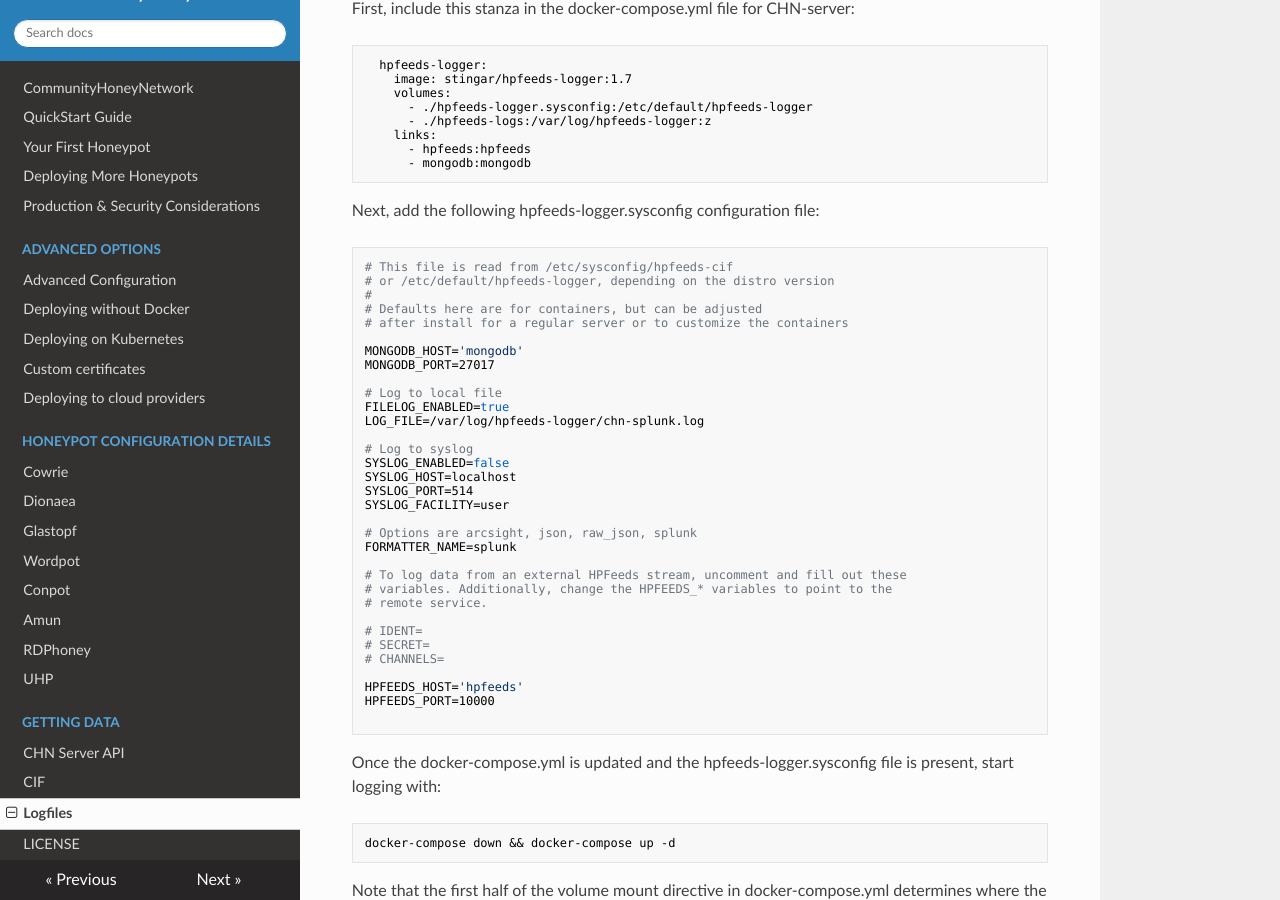
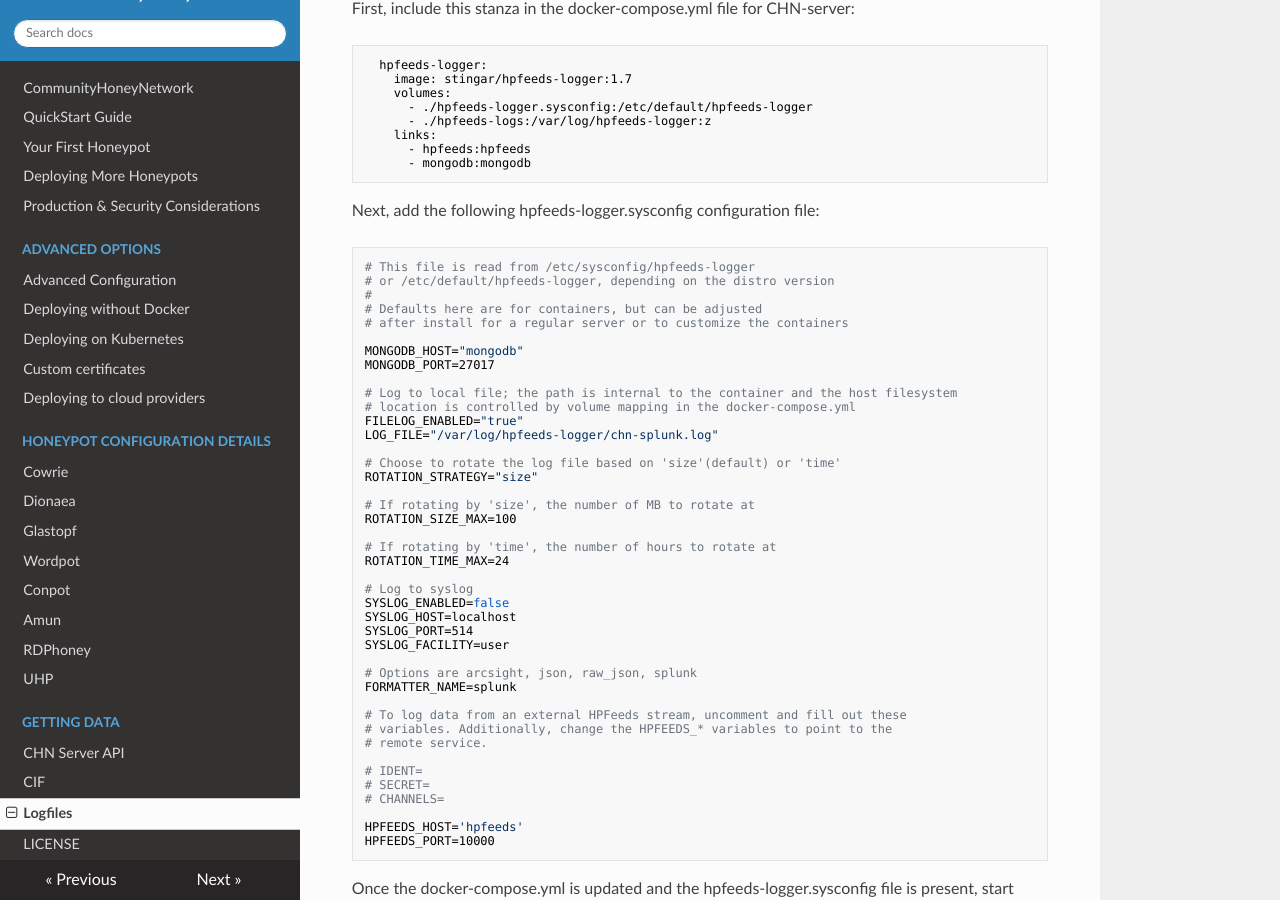
Before and after one commit to CommunityHoneyNetwork/chn-docs, an MkDocs documentation site: the page built from docs/hpfeeds-logger.md, in a window 1280 px wide and 900 px high, scrolled down 344 px. Built offline with MkDocs 1.6.1, drawn with Linux system fonts in a browser that asks for light colours; nearby versions of some CDN libraries; old or Windows-style settings are respelled for this version of MkDocs.

Commit message:
In which our hero adds support and documentation to change the file rotation strategy
Signed-off-by: Jesse Bowling <jesse.bowling@duke.edu>

````diff
--- a/docs/hpfeeds-logger.md
+++ b/docs/hpfeeds-logger.md
@@ -20,18 +20,28 @@ First, include this stanza in the docker-compose.yml file for CHN-server:
 ```
 Next, add the following hpfeeds-logger.sysconfig configuration file:
 ```bash
-# This file is read from /etc/sysconfig/hpfeeds-cif
+# This file is read from /etc/sysconfig/hpfeeds-logger
 # or /etc/default/hpfeeds-logger, depending on the distro version
 #
 # Defaults here are for containers, but can be adjusted
 # after install for a regular server or to customize the containers
 
-MONGODB_HOST='mongodb'
+MONGODB_HOST="mongodb"
 MONGODB_PORT=27017
 
-# Log to local file
-FILELOG_ENABLED=true
-LOG_FILE=/var/log/hpfeeds-logger/chn-splunk.log
+# Log to local file; the path is internal to the container and the host filesystem
+# location is controlled by volume mapping in the docker-compose.yml
+FILELOG_ENABLED="true"
+LOG_FILE="/var/log/hpfeeds-logger/chn-splunk.log"
+
+# Choose to rotate the log file based on 'size'(default) or 'time'
+ROTATION_STRATEGY="size"
+
+# If rotating by 'size', the number of MB to rotate at
+ROTATION_SIZE_MAX=100
+
+# If rotating by 'time', the number of hours to rotate at
+ROTATION_TIME_MAX=24
 
 # Log to syslog
 SYSLOG_ENABLED=false
@@ -52,7 +62,6 @@ FORMATTER_NAME=splunk
 
 HPFEEDS_HOST='hpfeeds'
 HPFEEDS_PORT=10000
-
 ```
 Once the docker-compose.yml is updated and the hpfeeds-logger.sysconfig file is
 present, start logging with:
````
